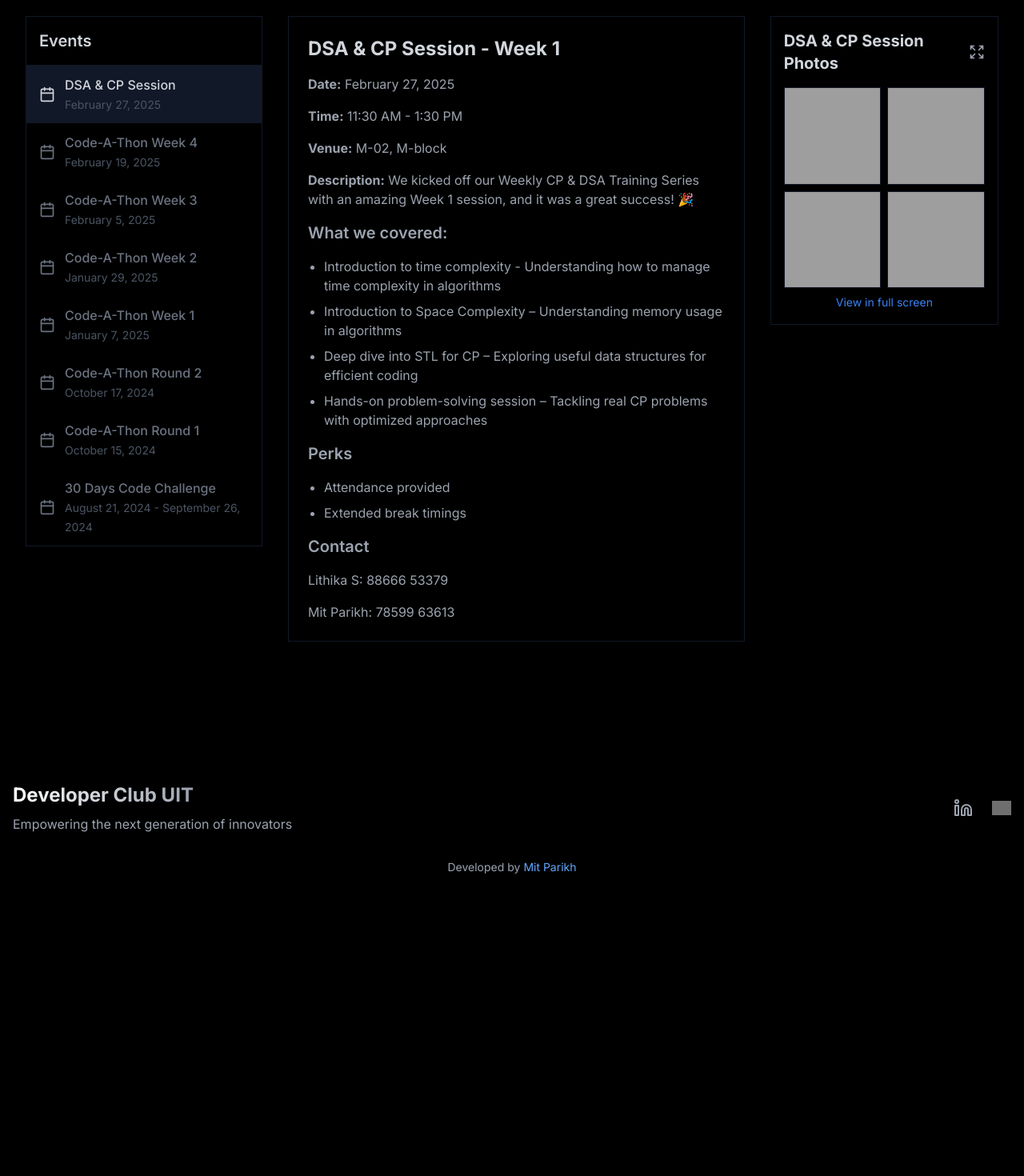
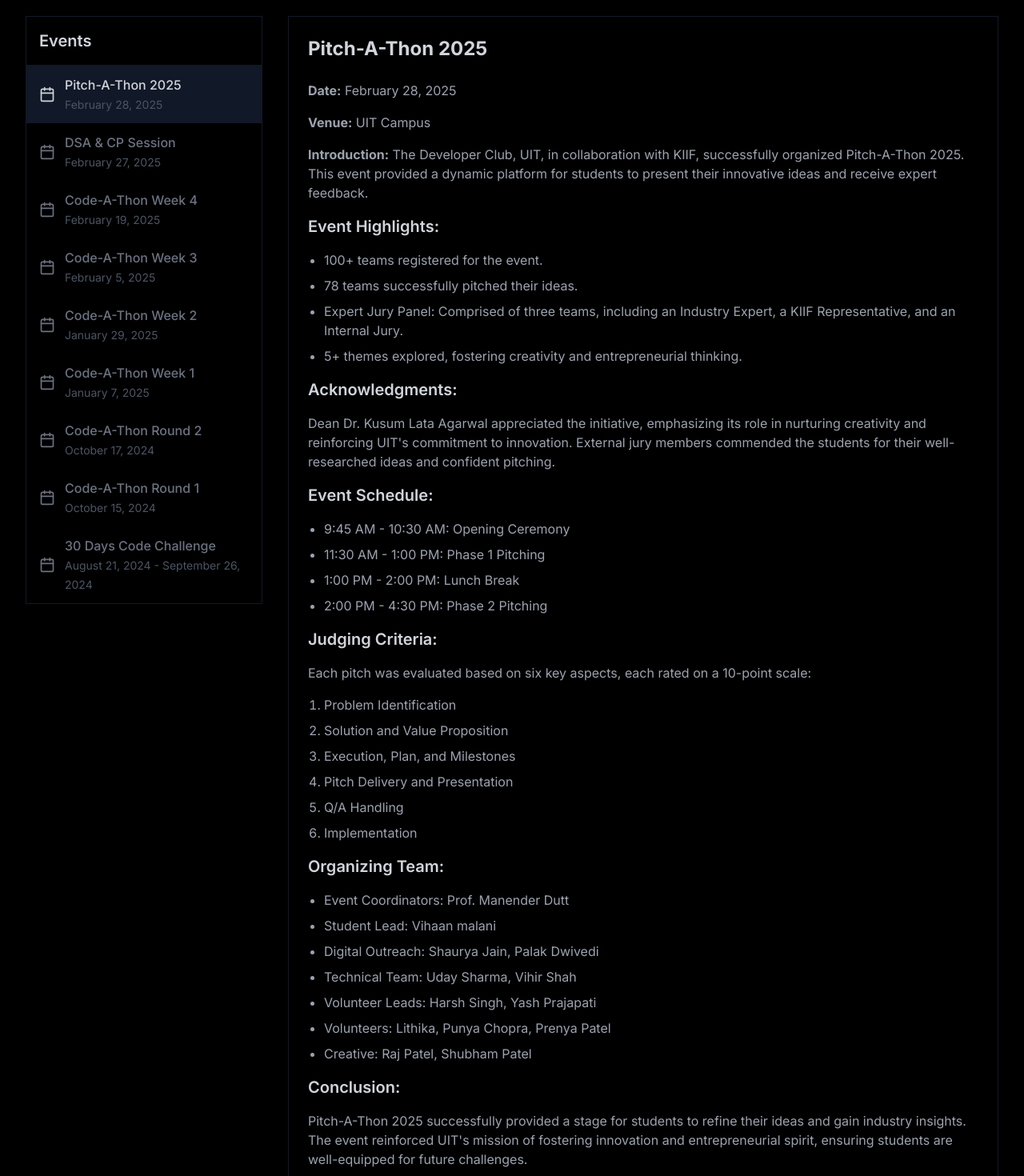
Before and after one commit to vaguemit/DeveloperClubUIT, a Next.js app: page /events in a window 1280 px wide. Shown: the part 340-1810 px from the top of the page at 80% size. Before the commit the page ends 1482 px from the top, so only its background shows below. Built offline with nearby package versions, Linux system fonts and the light colour scheme; grey boxes are pictures that could not be loaded.

Commit message:
pitchathon 2025

```diff
--- a/app/events/page.tsx
+++ b/app/events/page.tsx
@@ -60,6 +60,12 @@ const weeklyLeaderboards = {
 }
 
 const events = [
+  {
+    id: 9,
+    name: "Pitch-A-Thon 2025",
+    date: "February 28, 2025",
+    startDate: new Date("2025-02-28"),
+  },
   {
     id: 8,
     name: "DSA & CP Session",
@@ -151,7 +157,7 @@ export default function EventsPage() {
         Code-A-Thon is meticulously designed to empower students, allowing them to refine their coding prowess, nurture
         their problem-solving abilities, and unleash their boundless creativity. The Code-A-thon will challenge
         participants to tackle intricate coding problems within a limited timeframe, cultivating critical thinking and
-        the effective application of coding knowledge. The Code-A-Thon will inspire students to compete with their
+        the effective application of coding knowledge. The Code-A-thon will inspire students to compete with their
         peers, motivating them to strive for coding excellence. Participants will have the golden opportunity to connect
         with like-minded individuals, exchange innovative ideas, and forge lasting connections. Code-A-Thon welcomes
         students from all branches and years, fostering diversity and unity among students with varied backgrounds.
@@ -170,7 +176,81 @@ export default function EventsPage() {
   }
 
   const renderEventDetails = () => {
-    if (selectedEvent?.id === 8) {
+    if (selectedEvent?.id === 9) {
+      return (
+        <div className="bg-black border border-gray-900 p-6 rounded-lg space-y-6">
+          <h2 className="text-2xl font-bold text-gray-300 mb-4">Pitch-A-Thon 2025</h2>
+          <div className="space-y-4">
+            <p>
+              <strong>Date:</strong> February 28, 2025
+            </p>
+            <p>
+              <strong>Venue:</strong> UIT Campus
+            </p>
+            <p>
+              <strong>Introduction:</strong> The Developer Club, UIT, in collaboration with KIIF, successfully organized
+              Pitch-A-Thon 2025. This event provided a dynamic platform for students to present their innovative ideas
+              and receive expert feedback.
+            </p>
+
+            <h3 className="text-xl font-semibold text-gray-300">Event Highlights:</h3>
+            <ul className="list-disc pl-5 space-y-2">
+              <li>100+ teams registered for the event.</li>
+              <li>78 teams successfully pitched their ideas.</li>
+              <li>
+                Expert Jury Panel: Comprised of three teams, including an Industry Expert, a KIIF Representative, and an
+                Internal Jury.
+              </li>
+              <li>5+ themes explored, fostering creativity and entrepreneurial thinking.</li>
+            </ul>
+
+            <h3 className="text-xl font-semibold text-gray-300">Acknowledgments:</h3>
+            <p>
+              Dean Dr. Kusum Lata Agarwal appreciated the initiative, emphasizing its role in nurturing creativity and
+              reinforcing UIT's commitment to innovation. External jury members commended the students for their
+              well-researched ideas and confident pitching.
+            </p>
+
+            <h3 className="text-xl font-semibold text-gray-300">Event Schedule:</h3>
+            <ul className="list-disc pl-5 space-y-2">
+              <li>9:45 AM - 10:30 AM: Opening Ceremony</li>
+              <li>11:30 AM - 1:00 PM: Phase 1 Pitching</li>
+              <li>1:00 PM - 2:00 PM: Lunch Break</li>
+              <li>2:00 PM - 4:30 PM: Phase 2 Pitching</li>
+            </ul>
+
+            <h3 className="text-xl font-semibold text-gray-300">Judging Criteria:</h3>
+            <p>Each pitch was evaluated based on six key aspects, each rated on a 10-point scale:</p>
+            <ol className="list-decimal pl-5 space-y-2">
+              <li>Problem Identification</li>
+              <li>Solution and Value Proposition</li>
+              <li>Execution, Plan, and Milestones</li>
+              <li>Pitch Delivery and Presentation</li>
+              <li>Q/A Handling</li>
+              <li>Implementation</li>
+            </ol>
+
+            <h3 className="text-xl font-semibold text-gray-300">Organizing Team:</h3>
+            <ul className="list-disc pl-5 space-y-2">
+              <li>Event Coordinators: Prof. Manender Dutt</li>
+              <li>Student Lead: Vihaan malani</li>
+              <li>Digital Outreach: Shaurya Jain, Palak Dwivedi</li>
+              <li>Technical Team: Uday Sharma, Vihir Shah</li>
+              <li>Volunteer Leads: Harsh Singh, Yash Prajapati</li>
+              <li>Volunteers: Lithika, Punya Chopra, Prenya Patel</li>
+              <li>Creative: Raj Patel, Shubham Patel</li>
+            </ul>
+
+            <h3 className="text-xl font-semibold text-gray-300">Conclusion:</h3>
+            <p>
+              Pitch-A-Thon 2025 successfully provided a stage for students to refine their ideas and gain industry
+              insights. The event reinforced UIT's mission of fostering innovation and entrepreneurial spirit, ensuring
+              students are well-equipped for future challenges.
+            </p>
+          </div>
+        </div>
+      )
+    } else if (selectedEvent?.id === 8) {
       return (
         <div className="bg-black border border-gray-900 p-6 rounded-lg">
           <h2 className="text-2xl font-bold text-gray-300 mb-4">DSA & CP Session - Week 1</h2>
--- a/app/upcoming-events/page.tsx
+++ b/app/upcoming-events/page.tsx
@@ -1,169 +1,25 @@
 "use client"
 import { motion } from "framer-motion"
-import Image from "next/image"
 import Link from "next/link"
-import { Calendar, MapPin, Clock, Phone, ExternalLink, Trophy } from "lucide-react"
 
-// Remove the DSA & CP Session event
-const events = [
-  {
-    id: 1,
-    title: "PITCH-A-THON",
-    subtitle: "From Concept to Creation",
-    date: "February 28th, 2025",
-    time: "9:00 AM onwards",
-    venue: "D Block (UIT)",
-    image:
-      "https://hebbkx1anhila5yf.public.blob.vercel-storage.com/Pitch-a-thon_page-0001%20(1).jpg-AHqHztrugeVCqlnLTjHIPc7YwwytOc.jpeg",
-    description:
-      "Get ready for an exciting Pitch-A-Thon event where you can showcase your innovative ideas and turn your ideas into impact! Win amazing goodies! 🎉",
-    themes: ["AI/ML/DS", "Web/App/Game Development", "IoT/Robotics", "Cybersecurity/Blockchain", "Open Innovation"],
-    contacts: [
-      { name: "Vihaan Malani", phone: "7228997760" },
-      { name: "Shaurya Jain", phone: "9512092571" },
-      { name: "Vihir Shah", phone: "9727486797" },
-    ],
-    registerLink: "https://linktr.ee/PITCH_A_THON",
-    highlights: [{ icon: Trophy, text: "Win funding up to ₹2.5 Lakhs for your innovative idea" }],
-    collaborators: ["SSIP", "Karnavati Innovation & Incubation Foundation", "Institution's Innovation Council"],
-  },
-]
-
-// Update the rest of the component to handle only one event
-// Remove the navigation buttons and dots since there's only one event now
+// Remove the events array and replace it with a message
 export default function UpcomingEventsPage() {
   return (
     <div className="min-h-screen bg-gradient-to-b from-black via-blue-950/30 to-black">
       <div className="container mx-auto px-4 py-12">
-        <motion.div
-          initial={{ opacity: 0, y: 20 }}
-          animate={{ opacity: 1, y: 0 }}
-          className="grid md:grid-cols-2 gap-8 items-start"
-        >
-          {/* Left Column - Poster */}
-          <div className="relative aspect-[3/4] w-full">
-            <Image
-              src={events[0].image || "/placeholder.svg"}
-              alt={events[0].title}
-              fill
-              className="object-contain rounded-lg shadow-2xl"
-              priority
-            />
-          </div>
-
-          {/* Right Column - Event Details */}
-          <div className="space-y-8">
-            <div>
-              <motion.h1
-                initial={{ opacity: 0, x: -20 }}
-                animate={{ opacity: 1, x: 0 }}
-                className="text-4xl md:text-5xl font-bold mb-4 bg-gradient-to-r from-cyan-400 to-blue-400 text-transparent bg-clip-text"
-              >
-                {events[0].title}
-              </motion.h1>
-              <motion.p
-                initial={{ opacity: 0, x: -20 }}
-                animate={{ opacity: 1, x: 0 }}
-                transition={{ delay: 0.1 }}
-                className="text-xl text-cyan-400 font-semibold mb-6"
-              >
-                {events[0].subtitle}
-              </motion.p>
-              <motion.p
-                initial={{ opacity: 0, x: -20 }}
-                animate={{ opacity: 1, x: 0 }}
-                transition={{ delay: 0.2 }}
-                className="text-gray-300"
-              >
-                {events[0].description}
-              </motion.p>
-            </div>
-
-            {/* Event Time and Location */}
-            <motion.div
-              initial={{ opacity: 0, y: 20 }}
-              animate={{ opacity: 1, y: 0 }}
-              transition={{ delay: 0.3 }}
-              className="space-y-4"
-            >
-              <div className="flex items-center gap-3 text-gray-300">
-                <Calendar className="w-5 h-5 text-cyan-400" />
-                <span>{events[0].date}</span>
-              </div>
-              <div className="flex items-center gap-3 text-gray-300">
-                <Clock className="w-5 h-5 text-cyan-400" />
-                <span>{events[0].time}</span>
-              </div>
-              <div className="flex items-center gap-3 text-gray-300">
-                <MapPin className="w-5 h-5 text-cyan-400" />
-                <span>{events[0].venue}</span>
-              </div>
-            </motion.div>
-
-            {/* Event Specific Content */}
-            {true ? (
-              <>
-                {/* Pitch-a-thon Content */}
-                <motion.div
-                  initial={{ opacity: 0, y: 20 }}
-                  animate={{ opacity: 1, y: 0 }}
-                  transition={{ delay: 0.4 }}
-                  className="space-y-4"
-                >
-                  <h2 className="text-xl font-semibold text-white">Themes</h2>
-                  <div className="flex flex-wrap gap-3">
-                    {events[0].themes.map((theme) => (
-                      <span
-                        key={theme}
-                        className="px-4 py-2 rounded-full bg-cyan-950/50 text-cyan-400 border border-cyan-800 text-sm"
-                      >
-                        {theme}
-                      </span>
-                    ))}
-                  </div>
-                </motion.div>
-              </>
-            ) : (
-              <></>
-            )}
-
-            {/* Contact Information */}
-            <motion.div
-              initial={{ opacity: 0, y: 20 }}
-              animate={{ opacity: 1, y: 0 }}
-              transition={{ delay: 0.6 }}
-              className="space-y-4"
-            >
-              <h2 className="text-xl font-semibold text-white">Contact</h2>
-              <div className="space-y-3">
-                {events[0].contacts.map((contact) => (
-                  <div key={contact.phone} className="flex items-center gap-3 text-gray-300">
-                    <Phone className="w-5 h-5 text-cyan-400" />
-                    <span>
-                      {contact.name}: {contact.phone}
-                    </span>
-                  </div>
-                ))}
-              </div>
-            </motion.div>
-
-            {/* Registration Button */}
-            <motion.div
-              initial={{ opacity: 0, y: 20 }}
-              animate={{ opacity: 1, y: 0 }}
-              transition={{ delay: 0.7 }}
-              className="space-y-4"
-            >
-              <Link
-                href={events[0].registerLink}
-                target="_blank"
-                rel="noopener noreferrer"
-                className="inline-flex items-center gap-2 px-6 py-3 rounded-full bg-gradient-to-r from-cyan-500 to-blue-500 text-white font-semibold hover:from-cyan-600 hover:to-blue-600 transition-all"
-              >
-                Register Now <ExternalLink className="w-4 h-4" />
-              </Link>
-            </motion.div>
-          </div>
+        <motion.div initial={{ opacity: 0, y: 20 }} animate={{ opacity: 1, y: 0 }} className="text-center">
+          <h1 className="text-4xl md:text-5xl font-bold mb-8 bg-gradient-to-r from-cyan-400 to-blue-400 text-transparent bg-clip-text">
+            Upcoming Events
+          </h1>
+          <p className="text-xl text-gray-300 mb-8">
+            There are no upcoming events at the moment. Please check back later or visit our past events page.
+          </p>
+          <Link
+            href="/events"
+            className="inline-block px-6 py-3 rounded-full bg-gradient-to-r from-cyan-500 to-blue-500 text-white font-semibold hover:from-cyan-600 hover:to-blue-600 transition-all"
+          >
+            View Past Events
+          </Link>
         </motion.div>
       </div>
     </div>
```
Also changed, not shown: 2 other files (tests, documents, lock files or other folders).
